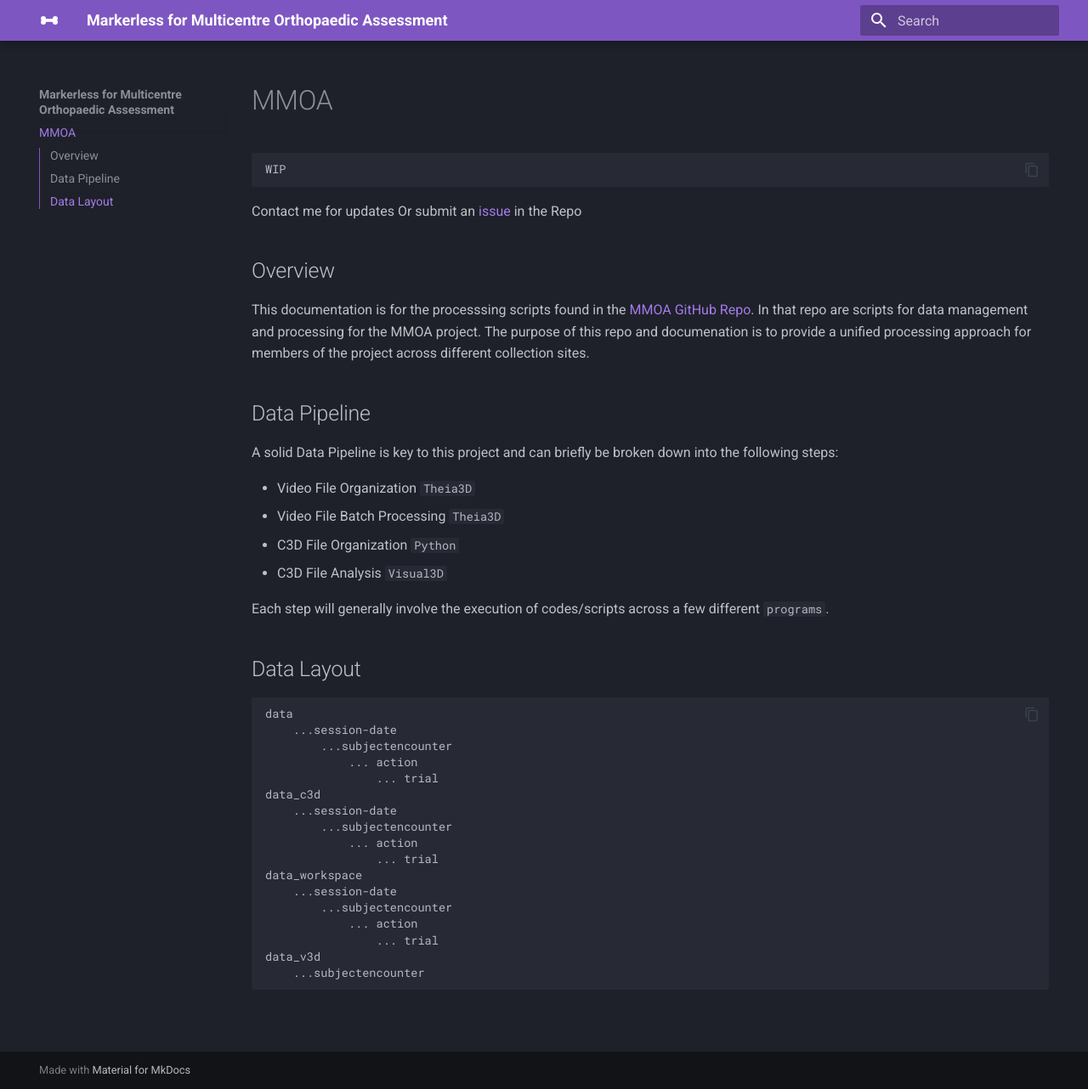
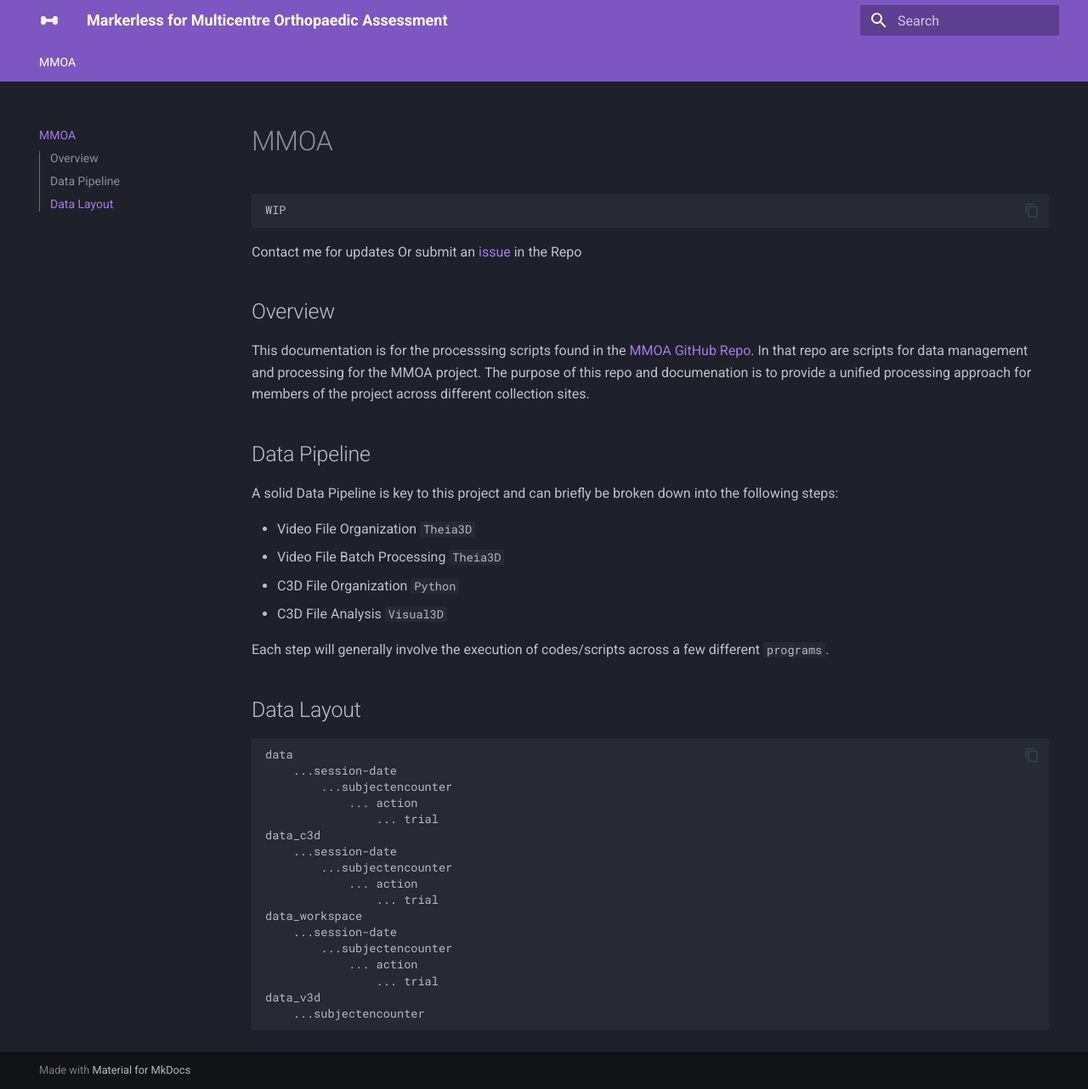
Before and after one commit to jouterleys/mmoa, an MkDocs documentation site: the page built from docs/index.md, in a window 1280 px wide and 1282 px high. Shown: the whole window at 85% size. Built offline with MkDocs 1.6.1 and Material for MkDocs 9.7.7, drawn with Linux system fonts in a browser that asks for light colours.

Commit message:
added bone favicon

```diff
--- a/mkdocs.yml
+++ b/mkdocs.yml
@@ -2,9 +2,11 @@
 theme:
     icon:
         logo: material/bone
+    favicon: images/bone.png
     name: material
     language: en
     features:
+    - navigation.tabs
     - navigation.sections
     - toc.integrate
     - navigation.top
```
Also changed, not shown: docs/images/bone.png (added).
